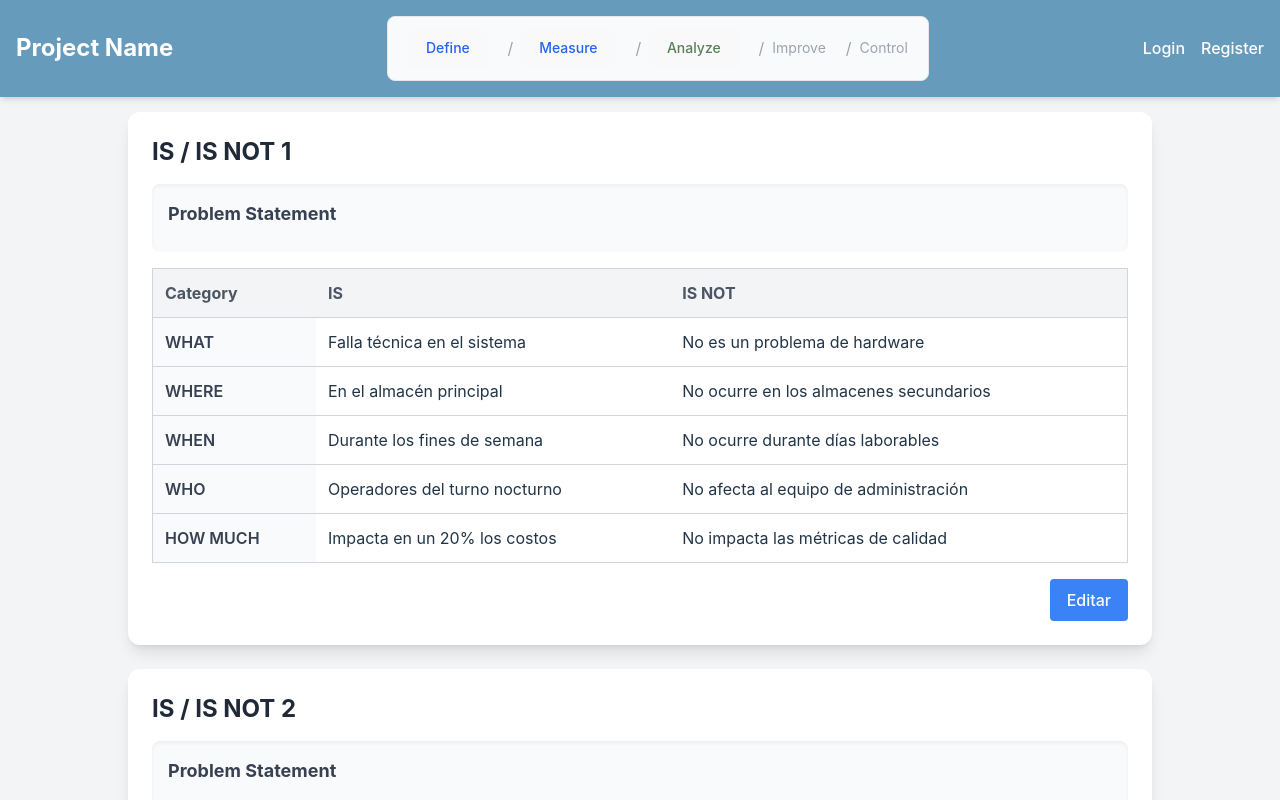
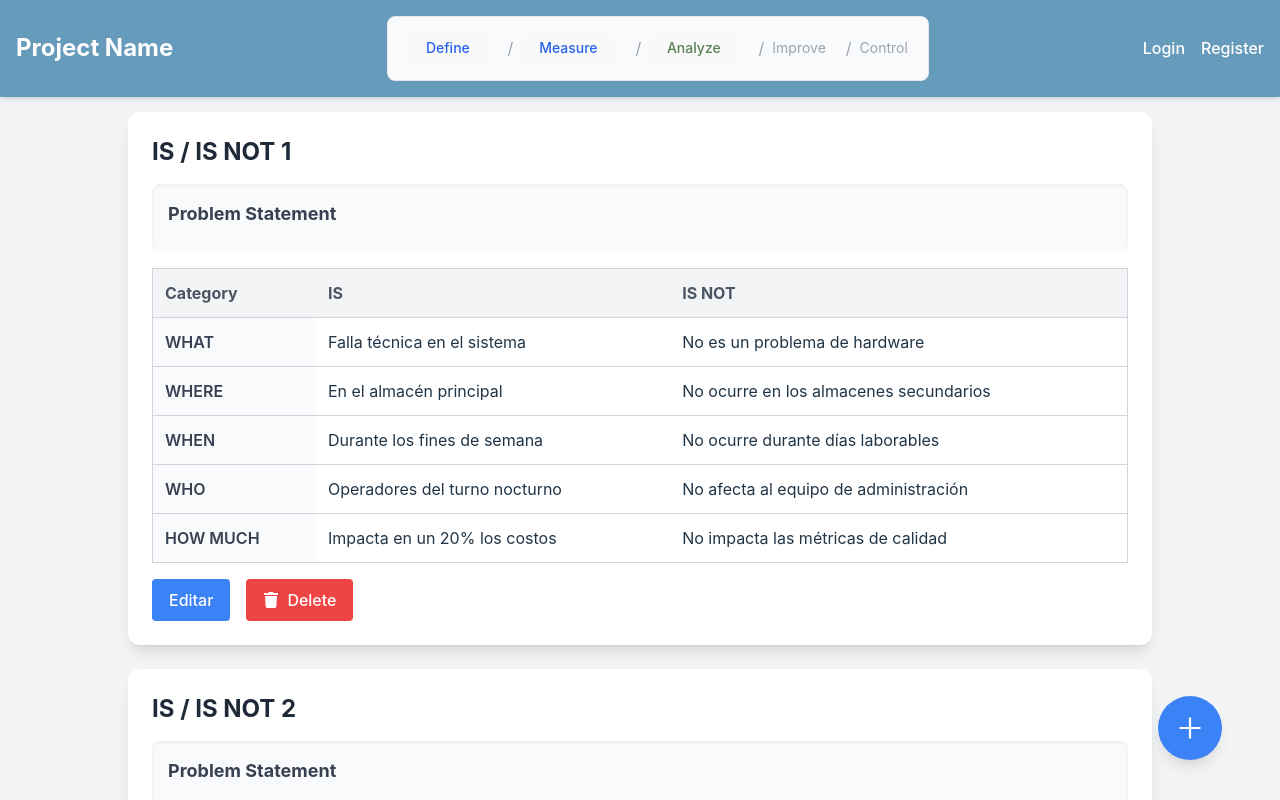
Before and after one commit to Wasous/ProblemSolvingTool, a React (Vite) app: page /DMAIC in a window 1280 px wide. Shown: the top 800 px of the page. Built offline with nearby package versions, Linux system fonts and the light colour scheme.

Commit message:
button to add and delete is is not

```diff
--- a/package.json
+++ b/package.json
@@ -12,6 +12,7 @@
   "dependencies": {
     "react": "^18.3.1",
     "react-dom": "^18.3.1",
+    "react-icons": "^5.4.0",
     "react-router-dom": "^7.1.0"
   },
   "devDependencies": {
--- /dev/null
+++ b/src/components/FloatingButton.jsx
@@ -0,0 +1,44 @@
+import React from 'react';
+import { AiOutlinePlus, AiOutlinePhone, AiOutlineMail, AiOutlineMessage } from 'react-icons/ai';
+
+const FloatingButton = ( {addIsIsNot} ) => {
+  return (
+    <div className="fixed bottom-10 right-8 group flex flex-col items-center">
+
+
+      {/* Contenedor de Sub-Botones */}
+      <div
+        className="
+          flex flex-col items-center
+          opacity-0 group-hover:opacity-100
+          scale-0 group-hover:scale-100
+          transition-all duration-300
+          mb-4
+        "
+      >
+        <button
+          className="
+            bg-blue-400 text-white px-4 py-2
+            rounded shadow-lg hover:bg-blue-600
+            transition-all
+          "
+          onClick={addIsIsNot}
+        >
+          IS / IS NOT
+        </button>
+      </div>
+      {/* Botón Principal */}
+      <div className="
+        w-16 h-16 rounded-full bg-blue-500
+        text-white text-3xl flex items-center justify-center
+        shadow-lg cursor-pointer
+        transform transition-all duration-300
+        group-hover:translate-y-2
+      ">
+        <AiOutlinePlus />
+      </div>
+    </div>
+  );
+};
+
+export default FloatingButton;
--- a/src/components/IsIsNot.jsx
+++ b/src/components/IsIsNot.jsx
@@ -1,7 +1,9 @@
 import React, { useState } from 'react';
+import { FaTrash } from 'react-icons/fa';
 
-const IsIsNotCard = ({ data, onSave }) => {
-    const [editionMode, setEditionMode] = useState(false);
+const IsIsNotCard = ({ data, onSave, onDelete }) => {
+  // Si data.editionMode es true, arrancamos directamente en edición:
+  const [editionMode, setEditionMode] = useState(data.editionMode || false);
   const [editableData, setEditableData] = useState(data);
   const [originalData, setOriginalData] = useState(data);
 
@@ -16,17 +18,24 @@ const IsIsNotCard = ({ data, onSave }) => {
     }));
   };
 
-    // Guardar los cambios y salir del modo edición
+  // Guardar
   const handleSave = () => {
     setEditionMode(false);
-        setOriginalData(editableData); // Actualizar los datos originales
+    setOriginalData(editableData);
     if (onSave) onSave(editableData);
   };
 
-    // Descartar los cambios y salir del modo edición
+  // Cancelar
   const handleCancel = () => {
-        setEditableData(originalData); // Restaurar los datos originales
+    setEditableData(originalData);
     setEditionMode(false);
+  };
+
+  //Eliminar
+  const handleDelete = () => {
+    if (confirm("¿Seguro que quieres eliminar esta herramienta?")) {
+      onDelete(data.id);
+    }
   };
 
   return (
@@ -93,8 +102,8 @@ const IsIsNotCard = ({ data, onSave }) => {
         </tbody>
       </table>
 
-            {/* Botón de Editar/Guardar */}
-            <div className="mt-4 text-right space-x-4">
+      {/* Botones */}
+      <div className="mt-4 text-right space-x-4 display: flex">
         <button
           className="bg-blue-500 text-white px-4 py-2 rounded hover:bg-blue-600"
           onClick={() => (editionMode ? handleSave() : setEditionMode(true))}
@@ -104,11 +113,19 @@ const IsIsNotCard = ({ data, onSave }) => {
         {editionMode && (
           <button
             className="bg-gray-400 text-white px-4 py-2 rounded hover:bg-gray-500"
-                    onClick={() => handleCancel()}
+            onClick={handleCancel}
           >
             Cancel
           </button>
+
         )}
+        <button
+            onClick={handleDelete}
+            className="bg-red-500 hover:bg-red-600 text-white px-4 py-2 rounded flex items-center"
+        >
+            <FaTrash size={16} className="mr-2" />
+            Delete
+        </button>
       </div>
     </div>
   );
--- a/src/pages/DMAIC.jsx
+++ b/src/pages/DMAIC.jsx
@@ -2,9 +2,9 @@ import React, { useState } from 'react';
 import Header from '../components/Header';
 import Footer from '../components/Footer';
 import IsIsNotCard from '../components/IsIsNot';
+import FloatingButton from '../components/FloatingButton';
 
 const DMAIC = () => {
-// Datos de ejemplo
   const [isIsNotList, setIsIsNotList] = useState([
     {
         id: 1,
@@ -44,14 +44,50 @@ const DMAIC = () => {
       },
   ]);
 
+  // Esta función creará un nuevo objeto vacío para Is/Is Not
+  // y lo añade al array para que se renderice una nueva card
+  const handleAddIsIsNot = () => {
+    const newId = Date.now(); // Por simplicidad, puedes usar Date.now(), un uuid, etc.
+    const newCard = {
+      id: newId,
+      title: "", // Título vacío de inicio
+      // Puedes añadir un campo problemStatement si lo manejas en tu card
+      // problemStatement: "",
+      is: {
+        what: "",
+        where: "",
+        when: "",
+        who: "",
+        howMuch: "",
+      },
+      isNot: {
+        what: "",
+        where: "",
+        when: "",
+        who: "",
+        howMuch: "",
+      },
+      editionMode: true, // <-- clave para que abra en modo edición
+    };
+
+    setIsIsNotList([...isIsNotList, newCard]);
+  };
+
+  //Función para eliminar una card
+  const handleDeleteCard = (id) => {
+    setIsIsNotList((prev) => prev.filter((item) => item.id !== id));
+  };
+
   return (
     <div className="min-h-screen bg-gray-100 flex flex-col pt-28">
       <Header title="Project Name" />
 
-            {/* Main Content */}
+      {/* Render de todas las cards */}
       {isIsNotList.map((item) => (
-                    <IsIsNotCard key={item.id} data={item} />
+        <IsIsNotCard key={item.id} data={item} onDelete={handleDeleteCard} />
       ))}
+      {/* Botón para añadir nuevo Is/IsNot */}
+      <FloatingButton addIsIsNot={handleAddIsIsNot}/>
 
       <Footer />
     </div>
```
Also changed, not shown: 1 other file (tests, documents, lock files or other folders). Lines whose indentation alone changed are shown as unchanged.
